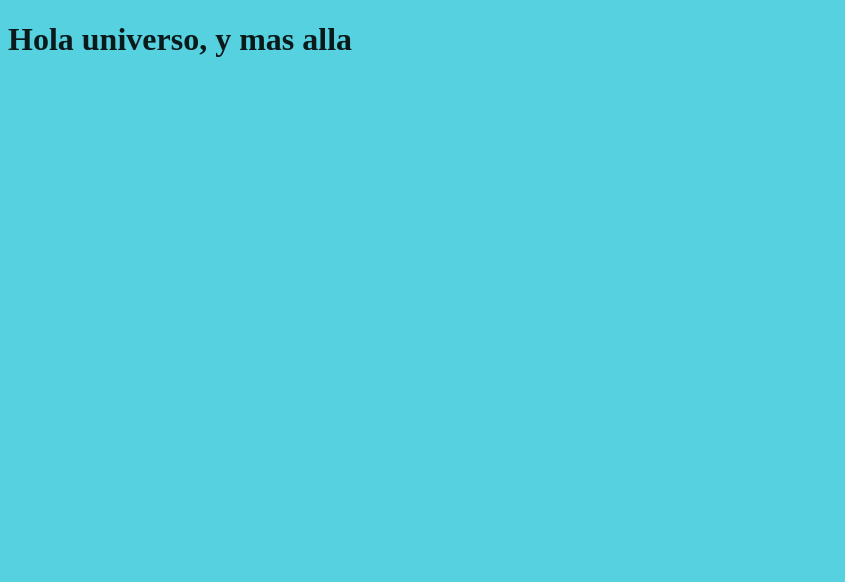
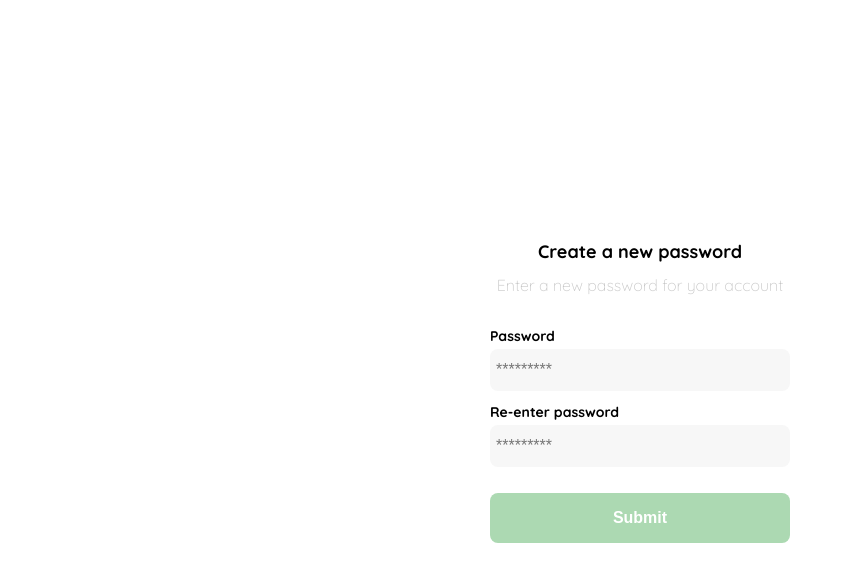
Before and after one commit to gomezjhon1022/react-shop, a React app: page / in a window 1280 px wide. Shown: the top 582 px of the page, without its empty margins (0-845 px from the left). Built offline with nearby package versions, Linux system fonts and the light colour scheme.

Commit message:
Estilos en los componentes de React

```diff
--- a/package.json
+++ b/package.json
@@ -28,6 +28,8 @@
     "webpack-dev-server": "^4.0.0"
   },
   "devDependencies": {
+    "@types/react": "^18.0.17",
+    "@types/react-dom": "^18.0.6",
     "css-loader": "^6.7.1",
     "mini-css-extract-plugin": "^2.6.1",
     "sass": "^1.54.5",
--- a/public/index.html
+++ b/public/index.html
@@ -4,6 +4,9 @@
     <meta charset="UTF-8">
     <meta http-equiv="X-UA-Compatible" content="IE=edge">
     <meta name="viewport" content="width=device-width, initial-scale=1.0">
+    <link rel="preconnect" href="https://fonts.googleapis.com">
+    <link rel="preconnect" href="https://fonts.gstatic.com" crossorigin>
+    <link href="https://fonts.googleapis.com/css2?family=Quicksand:wght@300;500;700&display=swap" rel="stylesheet">
     <title>React shop</title>
 </head>
 <body>
--- a/src/components/App.jsx
+++ b/src/components/App.jsx
@@ -1,9 +1,13 @@
 import React from 'react';
-import '../styles/global.scss';
+import Layout from '../containers/Layout';
+import Password from '../containers/Password';
+import '../styles/global.css';
 
 const App = () => {
     return (
-        <h1>Hola universo, y mas alla</h1>
+        <Layout>
+            <Password />
+        </Layout>
     );
 }
 
--- /dev/null
+++ b/src/containers/Layout.jsx
@@ -0,0 +1,11 @@
+import React from 'react';
+
+const Layout = ({children}) =>{
+    return (
+    <div className="Layout">
+        {children}
+    </div>
+    );
+}
+
+export default Layout;
--- a/src/containers/Password.jsx
+++ b/src/containers/Password.jsx
@@ -1,4 +1,5 @@
-import React from 'react'
+import React from 'react';
+import '../styles/Password.scss';
 
 const Password = () => {
   return (
@@ -17,8 +18,7 @@
         </form>
       </div>
     </div>
-
-  )
+  );
 }
 
 export default Password;
--- /dev/null
+++ b/src/styles/Password.scss
@@ -0,0 +1,79 @@
+@use './vars';
+
+.login {
+    width: 100%;
+    height: 100vh;
+    display: grid;
+    place-items: center;
+}
+
+.form-container {
+    display: grid;
+    grid-template-rows: auto 1fr auto;
+    width: 300px;
+}
+
+.logo {
+    width: 150px;
+    margin-bottom: 48px;
+    justify-self: center;
+    display: none;
+}
+
+.title {
+    font-size: var(--lg);
+    margin-bottom: 12px;
+    text-align: center;
+}
+.subtitle {
+    color: var(--very-light-pink);
+    font-size: var(--md);
+    font-weight: 300;
+    margin-top: 0;
+    margin-bottom: 32px;
+    text-align: center;
+}
+
+.form {
+    display: flex;
+    flex-direction: column;
+}
+
+.label {
+    font-size: var(--sm);
+    font-weight: bold;
+    margin-bottom: 4px;
+}
+
+.input {
+    background-color: var(--text-input-field);
+    border: none;
+    border-radius: 8px;
+    height: 30px;
+    font-size: var(--md);
+    padding: 6px;
+    margin-bottom: 12px;
+}
+
+.primary-button {
+    background: var(--hospital-green);
+    border-radius: 8px;
+    border: none;
+    color: var(--white);
+    width: 100%;
+    cursor: pointer;
+    font-size: var(--md);
+    font-weight: bold;
+    height: 50px;
+}
+
+.login-button {
+    margin-top: 14px;
+    margin-bottom: 30px;
+}
+
+@media (max-width:640px) {
+    .logo {
+        display: block;
+    }
+}
--- /dev/null
+++ b/src/styles/_vars.scss
@@ -0,0 +1,10 @@
+:root {
+    --very-light-pink: #c7c7c7;
+    --text-input-field: #f7f7f7;
+    --hospital-green: #ACD9B2;
+    --white: #ffffff;
+    --black: #000000;
+    --sm: 14px;
+    --md: 16px;
+    --lg: 18px;
+}
--- /dev/null
+++ b/src/styles/global.css
@@ -0,0 +1,4 @@
+body {
+    margin: 0;
+    font-family: 'Quicksand', sans-serif;
+}
--- a/src/styles/global.scss
+++ /dev/null
@@ -1,7 +0,0 @@
-$base-color: #55d1df;
-$color: rgb(black, 0.88);
-
-body {
-    background-color: $base-color;
-    color: $color;
-}
--- a/webpack.config.js
+++ b/webpack.config.js
@@ -30,7 +30,7 @@
                 ]
             },
             {
-                test: /\.s[ac]ss$/i,
+                test: /\.(css|scss)$/i,
                 use: [
                     "style-loader",
                     "css-loader",
```
Also changed, not shown: 1 other file (tests, documents, lock files or other folders).
